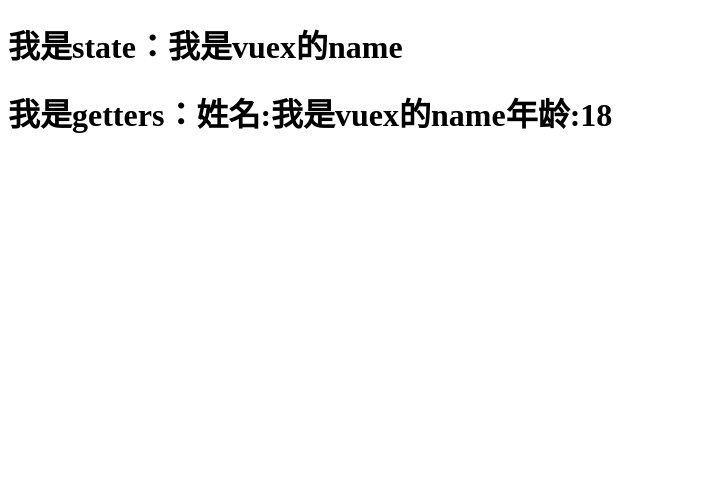
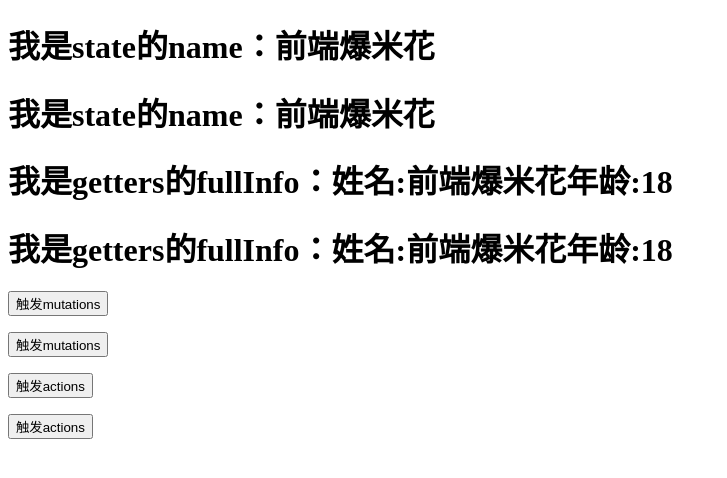
Before and after one commit to xiaopenhu/wy-vue-demo, a Vue app: page / in a window 1280 px wide. Shown: the top 478 px of the page, without its empty margins (0-727 px from the left). Built offline with nearby package versions, Linux system fonts and the light colour scheme.

Commit message:
'vuex完整demo'

```diff
--- a/src/App.vue
+++ b/src/App.vue
@@ -1,16 +1,54 @@
 <template>
   <div id="app">
-    <h1>我是state：{{ $store.state.name }}</h1>
-    <h1>我是getters：{{ this.$store.getters.fullInfo }}</h1>
-<!--    <button @click="activeMu">触发mutations</button>-->
+    <h1>我是state的name：{{ $store.state.name }}</h1>
+    <h1>我是state的name：{{ name }}</h1>
+    <h1>我是getters的fullInfo：{{ this.$store.getters.fullInfo }}</h1>
+    <h1>我是getters的fullInfo：{{ fullInfo }}</h1>
+    <p>
+      <button @click="activeMu">触发mutations</button>
+    </p>
+    <p>
+      <button @click="activeMu2">触发mutations</button>
+    </p>
+    <p>
+      <button @click="activeAction">触发actions</button>
+    </p>
+    <p>
+      <button @click="activeAction2">触发actions</button>
+    </p>
   </div>
 </template>
 <script>
-// import { mapGetters } from 'vuex'
+import { mapState, mapGetters, mapMutations, mapActions } from 'vuex'
 export default {
-  // computed: {
-  //   ...mapGetters(['test'])
-  // }
+  computed: {
+    ...mapState([
+      'name'
+    ]),
+    ...mapGetters(['fullInfo'])
+  },
+  methods: {
+    activeMu: function () {
+      this.$store.commit('editAge', { a: 1, b: 2 })
+    },
+    activeMu2: function () {
+      this.editAge({ a: 1, b: 2 })
+    },
+    // 相当于定义了一个 editAge 方法
+    ...mapMutations([
+      'editAge'
+    ]),
+    activeAction: function () {
+      this.$store.dispatch('aEditAge', { a: 1, b: 2 })
+    },
+    activeAction2: function () {
+      this.aEditAge({ a: 1, b: 2 })
+    },
+    // 相当于定义了一个 increAsyn 方法
+    ...mapActions([
+      'aEditAge'
+    ])
+  }
 }
 </script>
 <style>
--- a/src/store/actions.js
+++ b/src/store/actions.js
@@ -0,0 +1,20 @@
+// Actions  中的方法有两个默认参数
+// context  上下文(相当于箭头函数中的this)对象
+// payload  挂载参数
+// 下列两方法效果相同，第二个方使用Promise封装，更推荐
+const actions = {
+  aEditName (context, payload) {
+    setTimeout(() => {
+      context.commit('editName', payload)
+    }, 2000)
+  },
+  aEditAge (context, payload) {
+    return new Promise((resolve, reject) => {
+      setTimeout(() => {
+        context.commit('editAge', payload)
+        resolve()
+      }, 2000)
+    })
+  }
+}
+export default actions
--- a/src/store/index.js
+++ b/src/store/index.js
@@ -1,14 +1,15 @@
 import Vue from 'vue'
 import Vuex from 'vuex'
+
 import state from './state'
 import getters from './getters'
+import mutations from './mutations'
+import actions from './actions'
 Vue.use(Vuex)
 
 export default new Vuex.Store({
   state,
   getters,
-  mutations: {
-  },
-  actions: {
-  }
+  mutations,
+  actions
 })
--- a/src/store/state.js
+++ b/src/store/state.js
@@ -1,5 +1,5 @@
 const state = {
-  name: '我是vuex的name',
+  name: '前端爆米花',
   age: 18
 }
 export default state
```
Also changed, not shown: 1 other file (tests, documents, lock files or other folders).
